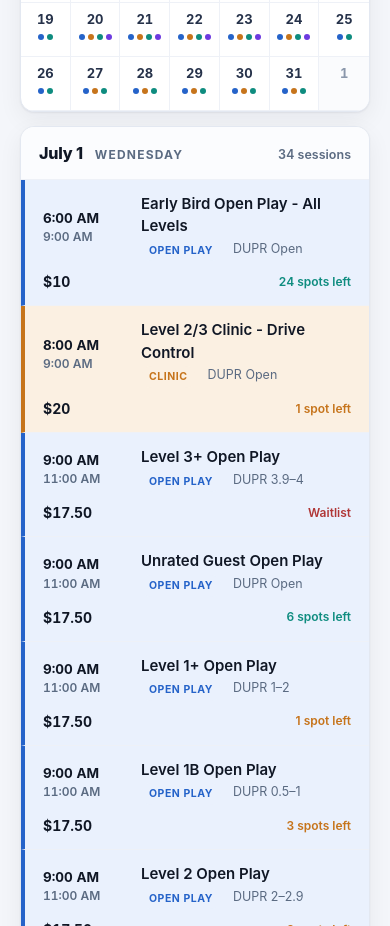
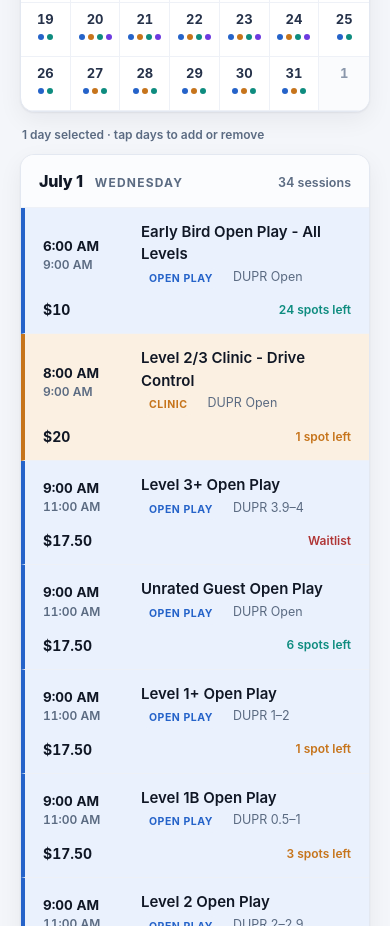
Before and after one commit to ChrisWiles/apex-podplay-helper, a website: page index.html in a window 390 px wide. Shown: the part 1039-1965 px from the top of the page. Drawn offline with Linux system fonts and the light colour scheme.

Commit message:
feat(mobile): multi-select days on the calendar
Tapping days now toggles them in/out of a selection set (instead of picking a
single day), and the panel below shows a grouped agenda for exactly the days
chosen — so you can compare a few specific days without falling back to the
full List view. Seeds one day per month so the panel isn't empty; clearing all
shows a tap-to-select hint. A caption reports how many days are selected.

```diff
--- a/index.html
+++ b/index.html
@@ -177,6 +177,9 @@
 
   /* mobile: tap-a-day calendar */
   .daypanel{display:none;margin-top:14px}
+  .daypanel .daygrp{margin-bottom:14px}
+  .daypanel .daygrp:last-child{margin-bottom:0}
+  .panelcap{font-size:12px;color:var(--muted);font-weight:600;padding:0 2px 10px}
   .daydots{display:none}
   .dot-c{width:6px;height:6px;border-radius:50%}
   .dot-c.openplay{background:var(--c-open)} .dot-c.clinic{background:var(--c-clinic)}
@@ -349,7 +352,7 @@ function minLabel(m){ let h=Math.floor(m/60), mm=m%60; const ap=h>=12?"PM":"AM";
 function ratingText(e){ if(e.minRating==null && e.maxRating==null) return "Open"; return (e.minRating!=null?e.minRating:"")+"–"+(e.maxRating!=null?e.maxRating:""); }
 
 // ---- module state, filled by boot() ----
-let data=[], TODAY, T_FLOOR, T_CEIL, months=[], state, LEVEL_KEYS=["all"], selDay=null;
+let data=[], TODAY, T_FLOOR, T_CEIL, months=[], state, LEVEL_KEYS=["all"], selDays=new Set(), defaultedMonth=null;
 let grid,weeks,listEl,emptyEl,mlabel,mcount,monthbar,scrim,sheet,tmin,tmax,rfill,timeLbl,dowToggle,lvlChips,typeChips,dayPanel;
 
 // ---- load ----
@@ -551,9 +554,12 @@ function renderMonth(){
   list.forEach(e=>{const o=partsOf(e.start); if(+o.year===y && +o.month===m){(byDay[e.dk]=byDay[e.dk]||[]).push(e); monthTotal++;}});
 
   const mobile=MQ.matches;
-  if(mobile){
-    const inMonth = selDay && +selDay.slice(0,4)===y && +selDay.slice(5,7)===m && byDay[selDay];
-    if(!inMonth) selDay = byDay[TODAY] ? TODAY : (Object.keys(byDay).sort()[0] || null);
+  const ym = y+"-"+String(m).padStart(2,"0");
+  if(mobile && ym!==defaultedMonth){        // entering a month: seed one day so the panel isn't empty
+    defaultedMonth = ym;
+    selDays = new Set();
+    const def = byDay[TODAY] ? TODAY : (Object.keys(byDay).sort()[0] || null);
+    if(def) selDays.add(def);
   }
 
   const first=new Date(y,m-1,1), start=new Date(y,m-1,1-first.getDay());
@@ -563,7 +569,7 @@ function renderMonth(){
     const yy=d.getFullYear(), mm=String(d.getMonth()+1).padStart(2,"0"), dd=String(d.getDate()).padStart(2,"0");
     const key=yy+"-"+mm+"-"+dd, out=(d.getMonth()!==m-1), evs=byDay[key]||[];
     const cell=document.createElement("div");
-    cell.className="cell"+(out?" out":"")+(key===TODAY?" today":"")+(mobile&&key===selDay?" sel":"");
+    cell.className="cell"+(out?" out":"")+(key===TODAY?" today":"")+(mobile&&selDays.has(key)?" sel":"");
     cell.dataset.k=key;
     const dn=document.createElement("div"); dn.className="dnum";
     dn.innerHTML = key===TODAY ? '<span class="tpill">'+d.getDate()+'</span>' : String(d.getDate());
@@ -590,19 +596,28 @@ function renderMonth(){
   document.getElementById("prev").disabled = idx<=0;
   document.getElementById("next").disabled = idx>=months.length-1;
   grid.hidden=false; listEl.style.display="none"; emptyEl.hidden=true; monthbar.style.display="flex";
-  if(mobile){ renderDayPanel(selDay); dayPanel.classList.add("on"); }
+  if(mobile){ renderDayPanel(); dayPanel.classList.add("on"); }
   else { dayPanel.classList.remove("on"); dayPanel.innerHTML=""; }
 }
 function selectDay(key){
-  selDay=key;
-  [...weeks.children].forEach(c=>c.classList.toggle("sel", c.dataset.k===key));
-  renderDayPanel(key);
-  dayPanel.scrollIntoView({behavior:"smooth",block:"nearest"});
+  if(selDays.has(key)) selDays.delete(key); else selDays.add(key);   // multi-select: toggle
+  [...weeks.children].forEach(c=>c.classList.toggle("sel", selDays.has(c.dataset.k)));
+  renderDayPanel();
 }
-function renderDayPanel(key){
+function renderDayPanel(){
   dayPanel.innerHTML="";
-  if(!key) return;
-  const evs=filtered().filter(e=>e.dk===key).sort((a,b)=>a.start_ms-b.start_ms);
+  const keys=[...selDays].sort();
+  if(!keys.length){
+    const g=document.createElement("div"); g.className="daygrp";
+    g.innerHTML='<div class="paneln">Tap one or more days above to see their sessions.</div>';
+    dayPanel.appendChild(g); return;
+  }
+  const cap=document.createElement("div"); cap.className="panelcap";
+  cap.textContent=keys.length+" day"+(keys.length===1?"":"s")+" selected · tap days to add or remove";
+  dayPanel.appendChild(cap);
+  const all=filtered();
+  keys.forEach(key=>{
+    const evs=all.filter(e=>e.dk===key).sort((a,b)=>a.start_ms-b.start_ms);
     const [Y,M,D]=key.split("-").map(Number); const dObj=new Date(Y,M-1,D);
     const grp=document.createElement("div"); grp.className="daygrp";
     const hd=document.createElement("div"); hd.className="dayhd";
@@ -613,6 +628,7 @@ function renderDayPanel(key){
     if(evs.length){ const rows=document.createElement("div"); rows.className="rows"; evs.forEach(e=>rows.appendChild(rowEl(e))); grp.appendChild(rows); }
     else { const em=document.createElement("div"); em.className="paneln"; em.textContent="No sessions match your filters on this day."; grp.appendChild(em); }
     dayPanel.appendChild(grp);
+  });
 }
 function rowEl(e){
   const r=document.createElement("div"); r.className="row cat-"+e.cat; r.onclick=()=>openSheet(e);
@@ -698,7 +714,7 @@ function wire(){
   document.getElementById("reset").onclick=resetFilters;
   scrim.onclick=ev=>{ if(ev.target===scrim) closeSheet(); };
   document.addEventListener("keydown",ev=>{ if(ev.key==="Escape"&&scrim.classList.contains("open"))closeSheet(); });
-  MQ.addEventListener("change",()=>{ selDay=null; render(); });   // re-render when crossing the mobile breakpoint
+  MQ.addEventListener("change",()=>{ selDays=new Set(); defaultedMonth=null; render(); });   // re-render when crossing the mobile breakpoint
 }
 function resetFilters(){
   try{ localStorage.removeItem(LS_KEY); }catch(e){}
```
Lines whose indentation alone changed are shown as unchanged.
